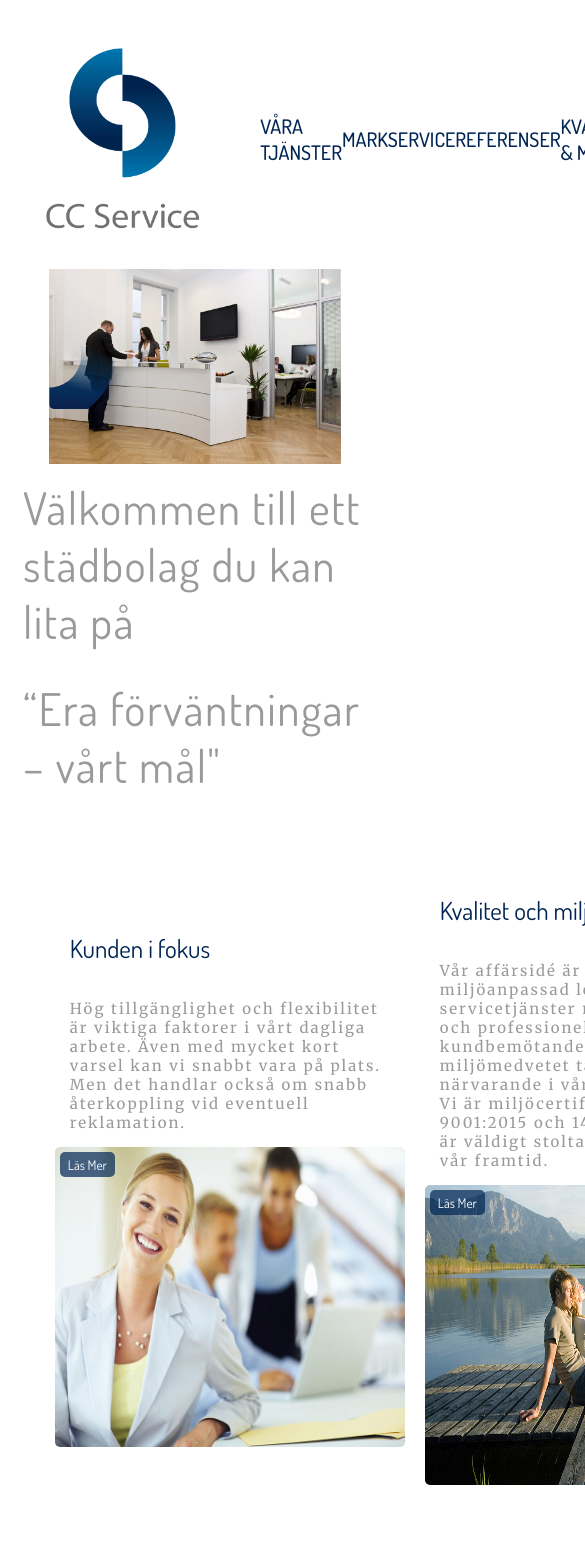
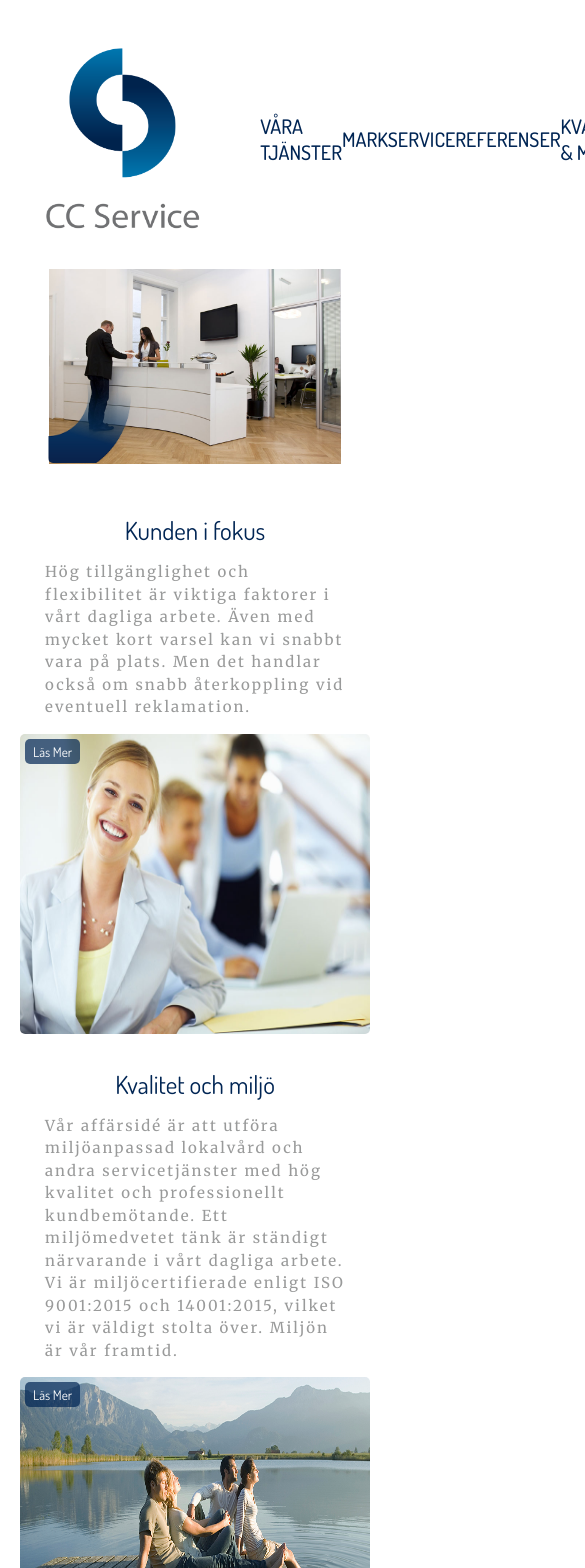
Before and after one commit to Lexlinkan/CChemsida, a React (Vite) app: page / in a window 390 px wide. Shown: the top 1568 px of the page, 585 px wide, since content can reach past the window. Built offline with nearby package versions, Linux system fonts and the light colour scheme.

Commit message:
business resposive complete

```diff
--- a/src/Business/business.css
+++ b/src/Business/business.css
@@ -11,6 +11,7 @@
   align-items: center;
   justify-content: center;
   flex-direction: column;
+  margin-top: 15px;
 }
 
 .textTitle {
@@ -28,6 +29,7 @@
   margin: 15px;
   letter-spacing: 1.5px;
   margin-bottom: 50px;
+  align-items: center;
 }
 
 .businessImgContainer {
@@ -51,22 +53,24 @@
 .overLayFImg {
   border-radius: 5px;
   width: 50%;
+  margin-bottom: -3px;
 }
 
 .cardContainer {
   display: flex;
   justify-content: space-between;
   flex-direction: row;
-  padding: 40px;
+  padding: 20px;
   width: 75%;
-  height: 600px;
 }
 
 .card {
   display: flex;
   flex-direction: column;
-  justify-content: space-between;
+  justify-content: space-around;
   align-items: start;
+  width: 350px;
+  margin: 15px;
 }
 
 .cardImage {
@@ -79,15 +83,14 @@
   font-size: 25px;
   font-family: dosis, sans-serif;
   color: #002554;
-  margin: 15px;
 }
 
 .cardSubtitle {
   font-size: 15px;
   font-family: Merriweather, serif;
   color: #999a9a;
-  margin: 15px;
   letter-spacing: 2px;
+  line-height: 1.5;
 }
 
 .cardLinkContainer {
@@ -115,3 +118,63 @@
   font-weight: 500;
   font-family: dosis, sans-serif;
 }
+
+@media only screen and (max-width: 820px) {
+  .cardContainer {
+    width: 85%;
+    align-items: center;
+    display: flex;
+    flex-direction: column;
+    justify-content: center;
+  }
+  .text {
+    display: flex;
+    align-items: center;
+    justify-content: center;
+    flex-direction: column;
+  }
+  .textTitle {
+    display: none;
+  }
+  .textSubtitle {
+    display: none;
+  }
+  .card {
+    width: 500px;
+  }
+}
+@media only screen and (max-width: 1024px) {
+  .body {
+    display: flex;
+    justify-content: center;
+    align-items: center;
+  }
+    .cardContainer {
+    width: 85%;
+    align-items: center;
+    display: flex;
+    flex-direction: column;
+    justify-content: center;
+  }
+  .text {
+    display: flex;
+    align-items: center;
+    justify-content: center;
+    flex-direction: column;
+    justify-content: center;
+
+  }
+  .textTitle {
+    align-items: center;
+    justify-content: center;
+  }
+  .textSubtitle {
+    align-items: center;
+    justify-content: center;
+  }
+  .card {
+    width: 300px;
+    align-items: center;
+    justify-content: center;
+  }
+}
--- a/src/Footer/footer.css
+++ b/src/Footer/footer.css
@@ -6,7 +6,7 @@
     align-items: center;
     justify-content: space-around;
     height: 50px;
-    margin-top: 50px;
+    margin-top: 20px;
   }
 
   .span {
--- a/src/Tjanster/tjanster.css
+++ b/src/Tjanster/tjanster.css
@@ -1,4 +1,4 @@
-.body {
+/* .body {
   display: flex;
   justify-content: space-around;
   align-items: center;
@@ -50,8 +50,8 @@
 
 .spanContainer {
   display: flex;
-  flex-direction: column;
-  justify-content: space-around;
+  /* flex-direction: column; */
+  /* justify-content: space-around;
   padding: 20px;
   width: 75%;
   margin-bottom: 50px;
@@ -66,13 +66,13 @@
   margin-bottom: 50px;
 }
 
-/* .card {
+.card {
   display: flex;
   flex-direction: column;
   width: 50%;
   margin-bottom: 10px;
   height: 300px;
-} */
+}
 
 .cardTitle {
   font-size: 25px;
@@ -100,7 +100,7 @@
   font-family: dosis, sans-serif;
   margin-top: 50px;
   margin-bottom: 50px;
-}
+} */
 
 /* @media only screen and (max-width: 1024px) {
     .body {
```
